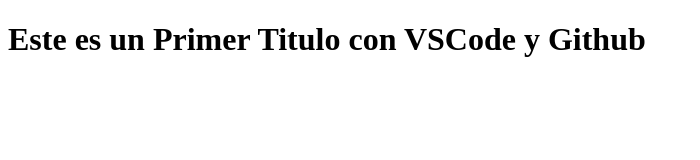
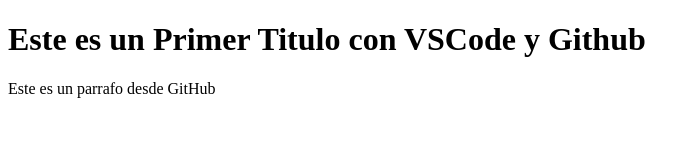
Before and after one commit to MiguessLinuxero/CursoGITPildorasInformaticasVSCode, a plain HTML site: page index.html in a window 1280 px wide. Shown: the whole page, without its empty margins (0-700 px from the left). Drawn offline with Linux system fonts and the light colour scheme.

Commit message:
Update index.html

```diff
--- a/index.html
+++ b/index.html
@@ -8,5 +8,7 @@
 </head>
 <body>
     <h1>Este es un Primer Titulo con VSCode y Github</h1>
+
+    <p>Este es un parrafo desde GitHub </p>
 </body>
 </html>
```
